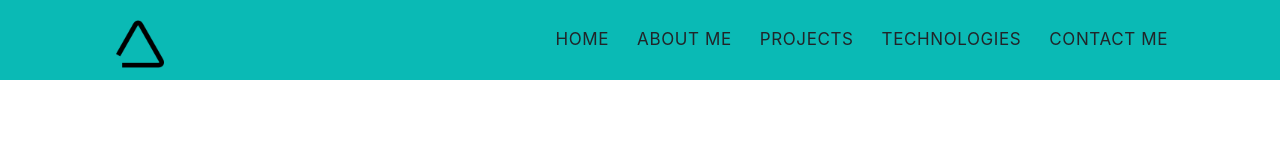
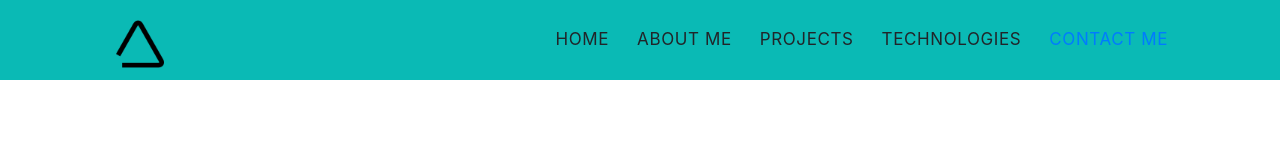
Before and after one commit to PrizmSuwal/portfolio, a React (Create React App) app: page / in a window 1280 px wide. Shown: the top 160 px of the page. Built offline with nearby package versions, Linux system fonts and the light colour scheme.

Commit message:
Navbar_Modified

```diff
--- a/src/components/Navbar/Navbar.js
+++ b/src/components/Navbar/Navbar.js
@@ -75,6 +75,7 @@ function Navbar() {
                   smooth={true}
                   offset={0}
                   duration={500}
+                  className='contactME'
                 >
                   Contact me
                 </Link>
```
